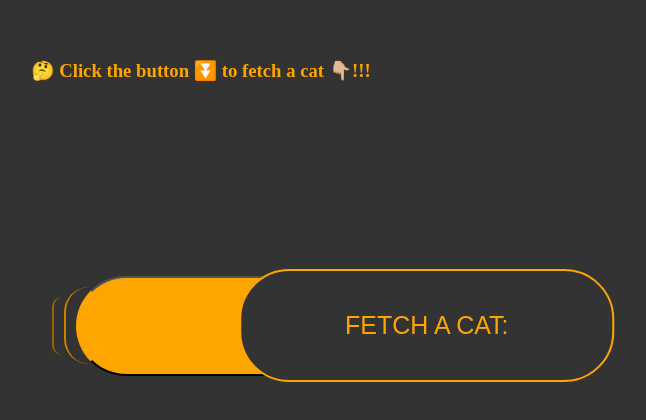
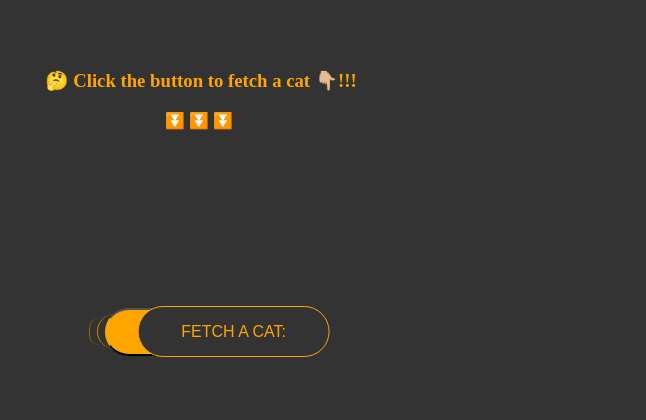
Before and after one commit to AlphaKappa44/asyncAwaitApi, a plain HTML site: page index.html in a window 1280 px wide. Shown: the part 114-534 px from the top of the page, without its empty margins (439-1085 px from the left). Drawn offline with Linux system fonts and the light colour scheme.

Commit message:
fixed style

```diff
--- a/index.html
+++ b/index.html
@@ -11,8 +11,9 @@
 
     <div id="feed">
         <h3>
-            🤔 Click the button ⏬ to fetch a cat 👇🏼!!!
+            🤔 Click the button to fetch a cat 👇🏼!!!
         </h3>
+        <span id="arrows"> ⏬ ⏬ ⏬</span>
     </div>
 
     <!-- <button onclick=showOneActivity()>
--- a/style.css
+++ b/style.css
@@ -24,15 +24,15 @@ body {
 /* div {
     display: flex;
 }
-
+ */
 h3 {
     display: flex;
 }
- */
+
 button {
-    font-size: 25px;
-    width: 10em;
-    height: 4em;
+    font-size: 16px;
+    width: 12em;
+    height: 3em;
     border-radius: 50px;
     color: rgb(255, 165, 0);
     border-left: 0.08em solid;
@@ -44,7 +44,7 @@ button {
 }
 
 span {
-    width: 15em;
+    width: 12em;
     border-radius: 50px;
 }
 
@@ -68,7 +68,8 @@ button::before {
 
 button:hover span {
     transform: translateX(0.15em);
-    filter: brightness(0.6);
+    color: #f0f;
+    filter: brightness(0.5);
 }
 
 button::after {
@@ -91,6 +92,12 @@ button span {
     justify-content: center;
     font-family: sans-serif;
     text-transform: capitalize;
-    transform: translateX(calc(0.15em * 3 - -1.92em * 3));
-    transition: 1.3s;
+    transform: translateX(calc(1em * 1 - -1.2em * 0.5));
+    transition: 0.5s;
 }
+
+#feed {
+    display: flex;
+    flex-direction: column;
+    align-items: flex-end
+}
```
